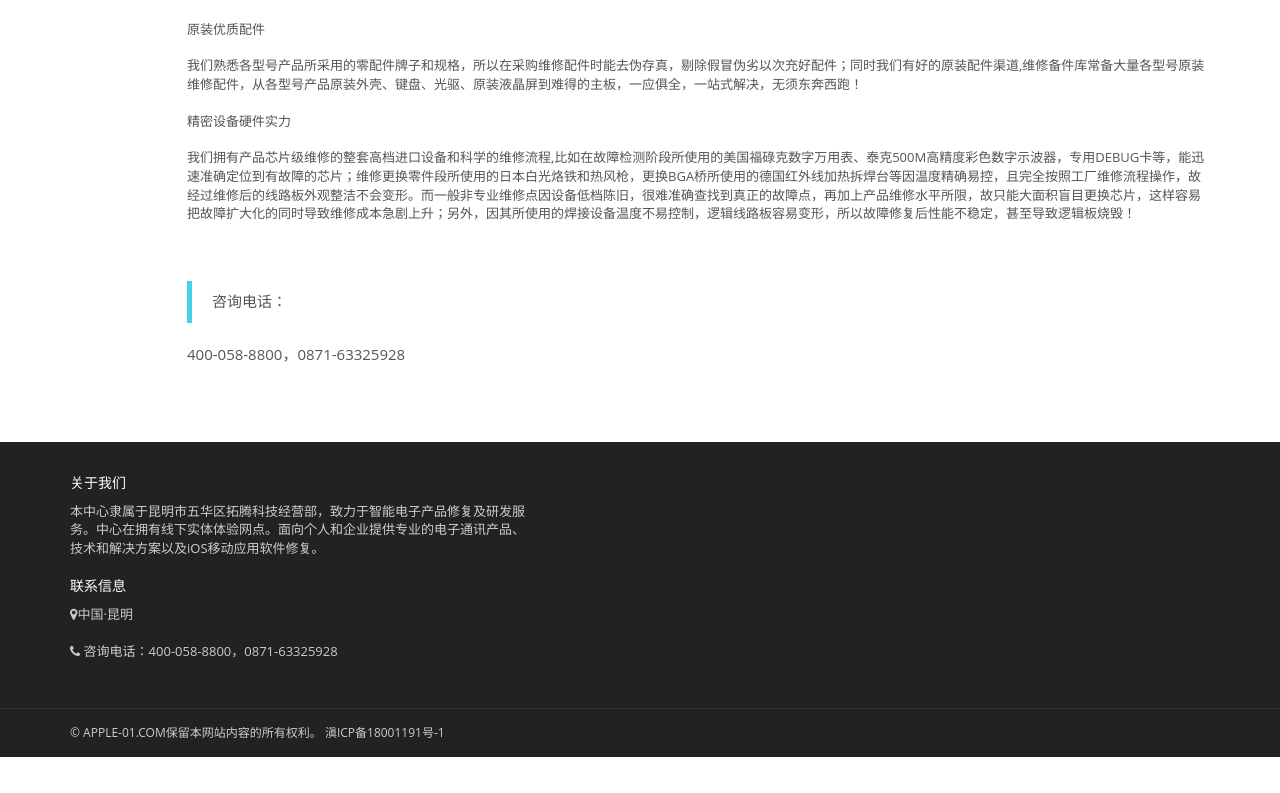
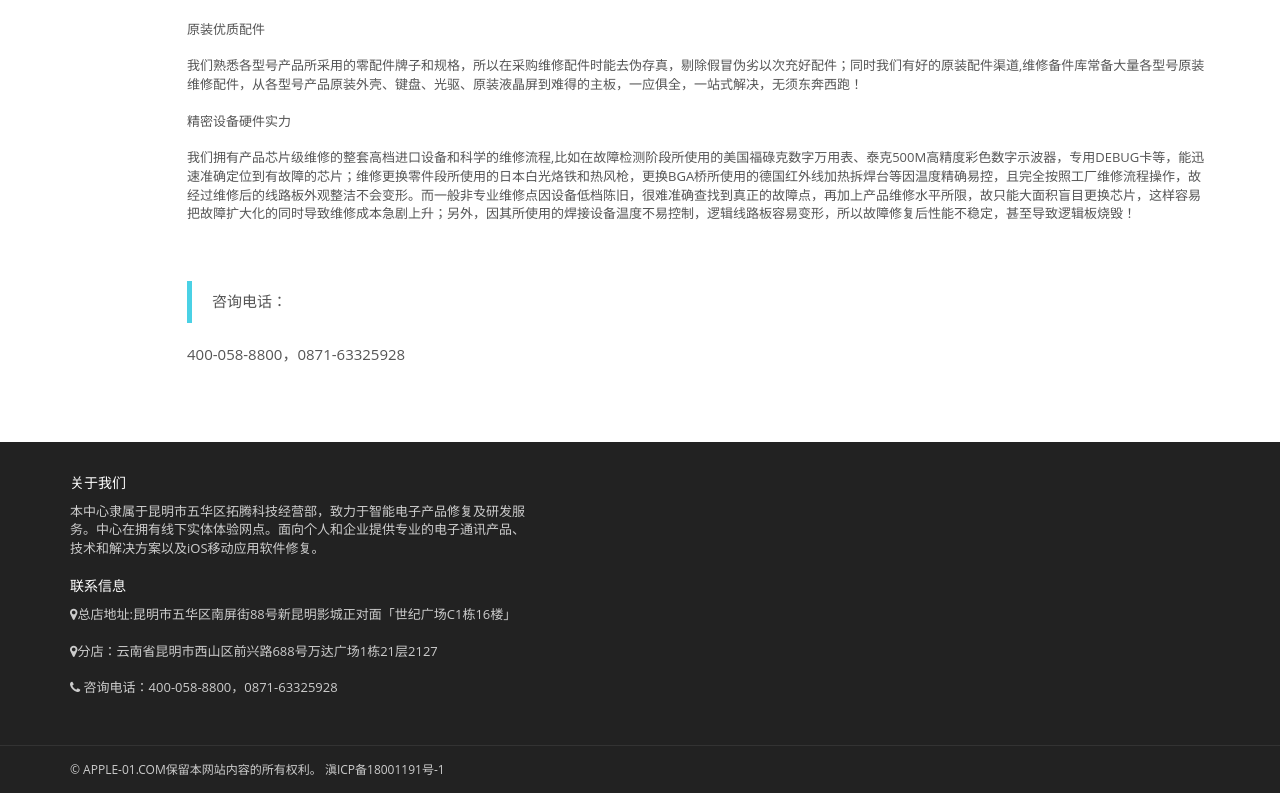
Before and after one commit to ChenQianPing/Site.Apple01, a plain HTML site: page apple01/about/index.htm in a window 1280 px wide. Shown: the part 991-1784 px from the top of the page. Before the commit the page ends 1748 px from the top, so only its background shows below. Drawn offline with nearby package versions, Linux system fonts and the light colour scheme; a script that the page names is missing; a web font is replaced by a local one.

Commit message:
first Commit

```diff
--- a/apple01/about/index.htm
+++ b/apple01/about/index.htm
@@ -184,7 +184,9 @@
                     <h3>关于我们</h3>
                     <p>本中心隶属于昆明市五华区拓腾科技经营部，致力于智能电子产品修复及研发服务。中心在拥有线下实体体验网点。面向个人和企业提供专业的电子通讯产品、技术和解决方案以及iOS移动应用软件修复。</p>
                     <h3>联系信息</h3>
-                    <p><i class="fa fa-map-marker"></i>中国·昆明<br /></p>
+                    <!--<p><i class="fa fa-map-marker"></i>中国·昆明<br /></p>-->
+                    <p><i class="fa fa-map-marker"></i>总店地址:昆明市五华区南屏街88号新昆明影城正对面「世纪广场C1栋16楼」<br /></p>
+                    <p><i class="fa fa-map-marker"></i>分店：云南省昆明市西山区前兴路688号万达广场1栋21层2127<br /></p>
                     <!--<p><i class="fa fa-map-marker"></i>徐汇区|长宁区|黄浦区|普陀区|静安区|杨浦区|闵行区|浦东新区<br /></p>-->
 
                     <p><i class="fa fa-phone"></i> 咨询电话：400-058-8800，0871-63325928<br >
```
Also changed, not shown: apple01/index.htm (+3 -1 lines).
